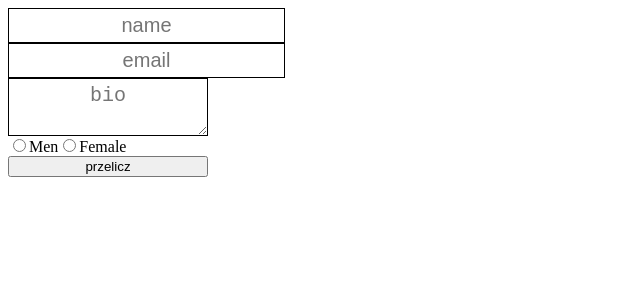
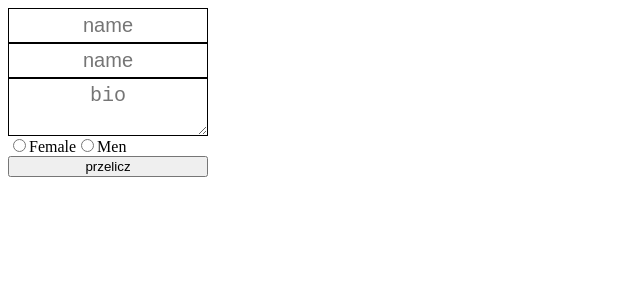
Before and after one commit to patryk-olti/25102021_SzkolaReacta, a React (Create React App) app: page / in a window 1280 px wide. Shown: the top 300 px of the page, without its empty margins (0-640 px from the left). Built offline with nearby package versions, Linux system fonts and the light colour scheme.

Commit message:
created separated input components

```diff
--- /dev/null
+++ b/src/Components/utilis/RadioInput.js
@@ -0,0 +1,35 @@
+import React from "react";
+
+const RadioInput = ({ name, handleInput, value, text, stateValue }) => {
+
+    const styles = {
+        border: '1px solid black',
+        fontSize: '20px',
+        padding: '5px',
+        textAlign: 'center'
+    }
+
+    const onChange = (e) => {
+        if(handleInput !== undefined){
+            return handleInput(value);
+        }
+    }
+
+    const isChecked = stateValue===value ? true : false;
+
+    return(
+        <label>
+            <input
+                style={styles}
+                name={name}
+                type="radio"
+                onChange={onChange}
+                value={value}
+                checked={isChecked}
+            />
+            {text}
+        </label>
+    )
+}
+
+export default RadioInput;
--- /dev/null
+++ b/src/Components/utilis/TextInput.js
@@ -0,0 +1,30 @@
+import React from "react";
+
+const TextInput = ({ name, placeholder, handleInput, value }) => {
+
+    const styles = {
+        border: '1px solid black',
+        fontSize: '20px',
+        padding: '5px',
+        textAlign: 'center'
+    }
+
+    const onChange = (e) => {
+        if(handleInput !== undefined){
+            return handleInput(e.target.value);
+        }
+    }
+
+    return(
+        <input
+            style={styles}
+            name={name}
+            type="text"
+            placeholder={placeholder}
+            onChange={onChange}
+            value={value}
+        />
+    )
+}
+
+export default TextInput;
--- a/src/Containers/utilis/UsersForm.js
+++ b/src/Containers/utilis/UsersForm.js
@@ -1,10 +1,11 @@
 import React, { useState } from "react";
 
 import Form from "../../Components/utilis/Form";
-import Input from "../../Components/utilis/Input";
 import RadioDiv from "../../Components/utilis/RadioDiv";
 import TextArea from "../../Components/utilis/TextArea";
 import Button from "../../Components/utilis/Button";
+import TextInput from "../../Components/utilis/TextInput";
+import RadioInput from "../../Components/utilis/RadioInput";
 
 const UsersForm = () => {
 
@@ -22,12 +23,12 @@ const UsersForm = () => {
 
     return(
         <Form>
-            <Input type="text" placeholder="name"  handleInput={setName} value={name} />
-            <Input type="email" placeholder="email" handleInput={setEmail} value={email} />
+            <TextInput name="name" placeholder="name"  handleInput={setName} value={name}/>
+            <TextInput name="email" placeholder="name"  handleInput={setEmail} value={email}/>
             <TextArea type="email" placeholder="bio" handleInput={setBio} value={bio} />
             <RadioDiv>
-                <Input type="radio" name="sex" handleInput={setSex} value="men" text="Men" />
-                <Input type="radio" name="sex" handleInput={setSex} value="female" text="Female" />
+                <RadioInput name="sex" handleInput={setSex} value="female" text="Female" stateValue={sex} />
+                <RadioInput name="sex" handleInput={setSex} value="men" text="Men" stateValue={sex} />
             </RadioDiv>
             <Button name="przelicz" handleOnClick={resetValues} />
             {console.log(name, email, bio, sex)}
```
